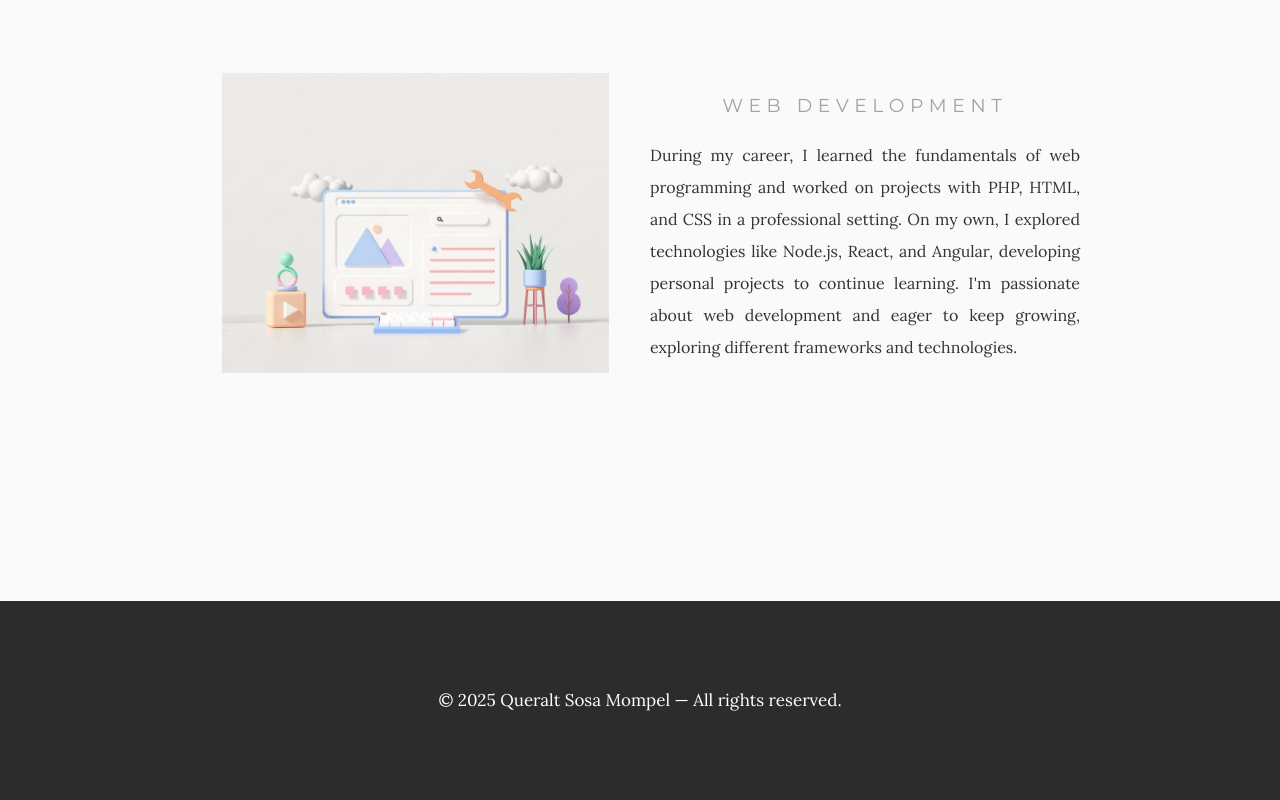
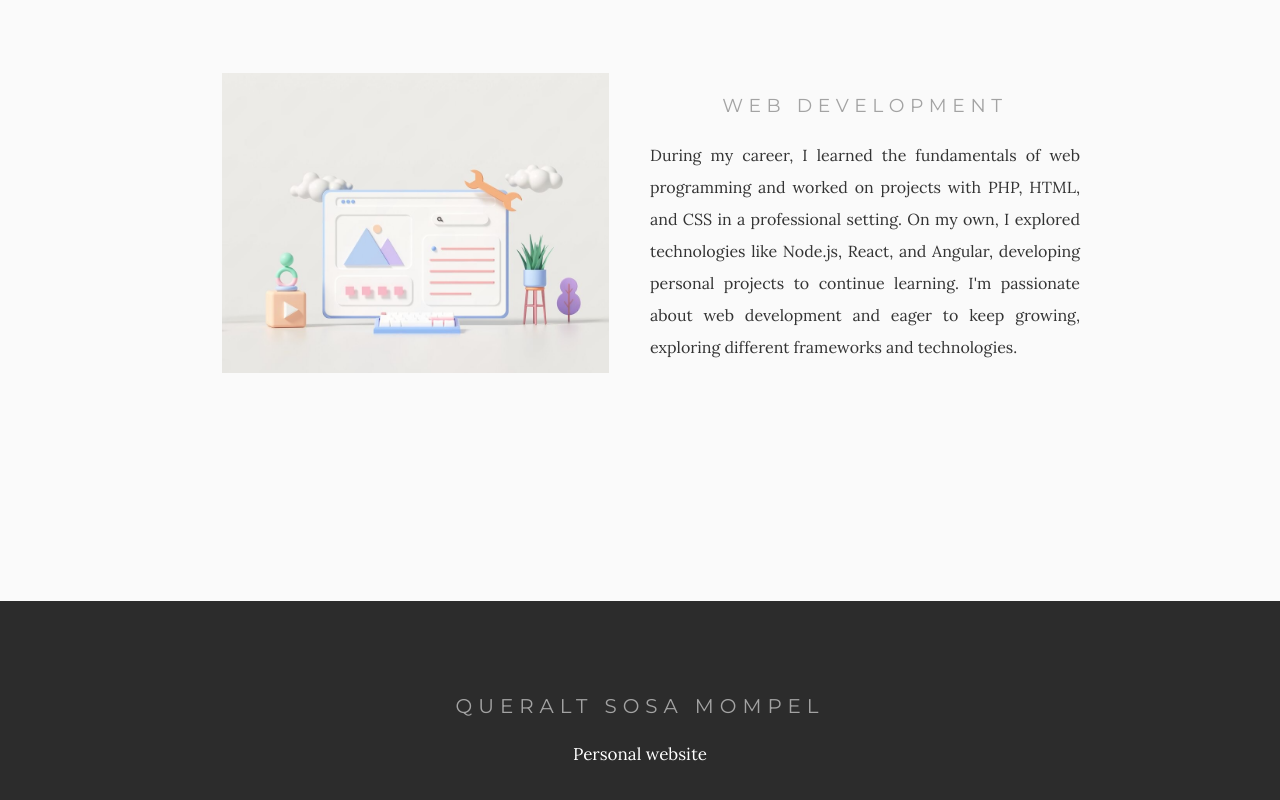
Before and after one commit to queraltsm/queraltsm.github.io, a React (Vite) app: page / in a window 1280 px wide. Shown: the part 958-1758 px from the top of the page. Built offline with nearby package versions, Linux system fonts and the light colour scheme.

Commit message:
Change subtitle of footer

```diff
--- a/src/components/Footer.tsx
+++ b/src/components/Footer.tsx
@@ -1,9 +1,8 @@
 function Footer() {
-  const currentYear = new Date().getFullYear();
-
   return (
     <footer>
-      <p>© {currentYear} Queralt Sosa Mompel — All rights reserved.</p>
+      <h3><span className="highlight-1">Queralt Sosa Mompel</span></h3>
+      <p>Personal website</p>
     </footer>
   );
 }
```
